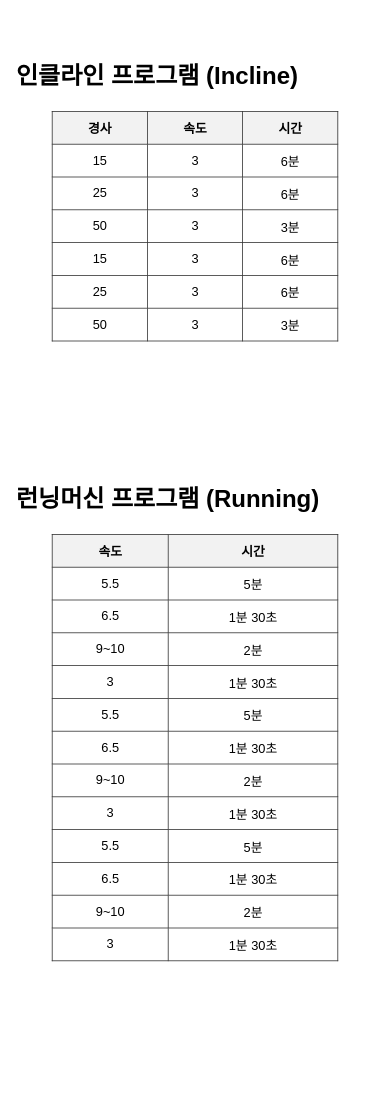
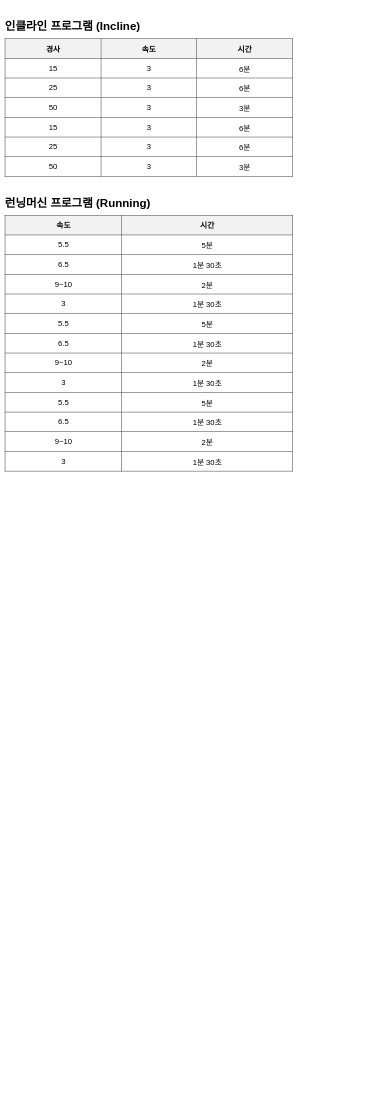
Before and after one commit to dbtn68/Fat-burning, a plain HTML site: page index.html in a window 390 px wide. After the commit the page ends 1027 px from the top, so only its background shows below. Drawn offline with Linux system fonts and the light colour scheme.

Commit message:
Update index.html

```diff
--- a/index.html
+++ b/index.html
@@ -2,24 +2,43 @@
 <html lang="ko">
 <head>
     <meta charset="UTF-8">
-    <meta name="viewport" content="width=device-width, initial-scale=1">
-    <title>운동 프로그램 표</title>
+    <meta name="viewport" content="width=device-width, initial-scale=1.0">
+    <title>운동 프로그램 표 (전체 축소 보기)</title>
+
     <style>
         body {
             font-family: Arial, sans-serif;
             margin: 0;
-            padding: 16px;
+            padding: 10px;
+            transform-origin: top left;
         }
 
-        h2 {
-            margin-top: 40px;
+        /* 화면 크기에 따라 전체 페이지 축소 비율 자동 조정 */
+        @media (max-width: 600px) {
+            body {
+                transform: scale(0.55);   /* 🔥 전체 축소 */
+                width: 180%;              /* 축소된 크기 맞춤 */
+            }
         }
 
-        /* 기존 표 디자인 유지 */
+        @media (max-width: 420px) {
+            body {
+                transform: scale(0.48);
+                width: 210%;
+            }
+        }
+
+        @media (max-width: 360px) {
+            body {
+                transform: scale(0.45);
+                width: 220%;
+            }
+        }
+
         table {
             border-collapse: collapse;
-            width: 600px; /* PC 기준 */
-            margin-bottom: 40px;
+            width: 600px;
+            margin-bottom: 35px;
         }
 
         th, td {
@@ -32,38 +51,15 @@
             background-color: #f2f2f2;
         }
 
-        /* 모바일 자동 축소 */
-        .table-container {
-            width: 100%;
-            display: flex;
-            justify-content: center;
-        }
-
-        @media (max-width: 600px) {
-            table {
-                width: 100vw;
-                transform: scale(0.9);
-                transform-origin: top center;
-            }
-        }
-
-        @media (max-width: 420px) {
-            table {
-                transform: scale(0.8);
-            }
-        }
-
-        @media (max-width: 360px) {
-            table {
-                transform: scale(0.75);
-            }
+        h2 {
+            margin-top: 25px;
+            margin-bottom: 10px;
         }
     </style>
 </head>
 <body>
 
 <h2>인클라인 프로그램 (Incline)</h2>
-<div class="table-container">
 <table>
     <thead>
         <tr>
@@ -81,11 +77,8 @@
         <tr><td>50</td><td>3</td><td>3분</td></tr>
     </tbody>
 </table>
-</div>
-
 
 <h2>런닝머신 프로그램 (Running)</h2>
-<div class="table-container">
 <table>
     <thead>
         <tr>
@@ -94,26 +87,22 @@
         </tr>
     </thead>
     <tbody>
-        <!-- 1세트 -->
         <tr><td>5.5</td><td>5분</td></tr>
         <tr><td>6.5</td><td>1분 30초</td></tr>
         <tr><td>9~10</td><td>2분</td></tr>
         <tr><td>3</td><td>1분 30초</td></tr>
 
-        <!-- 2세트 -->
         <tr><td>5.5</td><td>5분</td></tr>
         <tr><td>6.5</td><td>1분 30초</td></tr>
         <tr><td>9~10</td><td>2분</td></tr>
         <tr><td>3</td><td>1분 30초</td></tr>
 
-        <!-- 3세트 -->
         <tr><td>5.5</td><td>5분</td></tr>
         <tr><td>6.5</td><td>1분 30초</td></tr>
         <tr><td>9~10</td><td>2분</td></tr>
         <tr><td>3</td><td>1분 30초</td></tr>
     </tbody>
 </table>
-</div>
 
 </body>
 </html>
```
Lines whose indentation alone changed are shown as unchanged.
